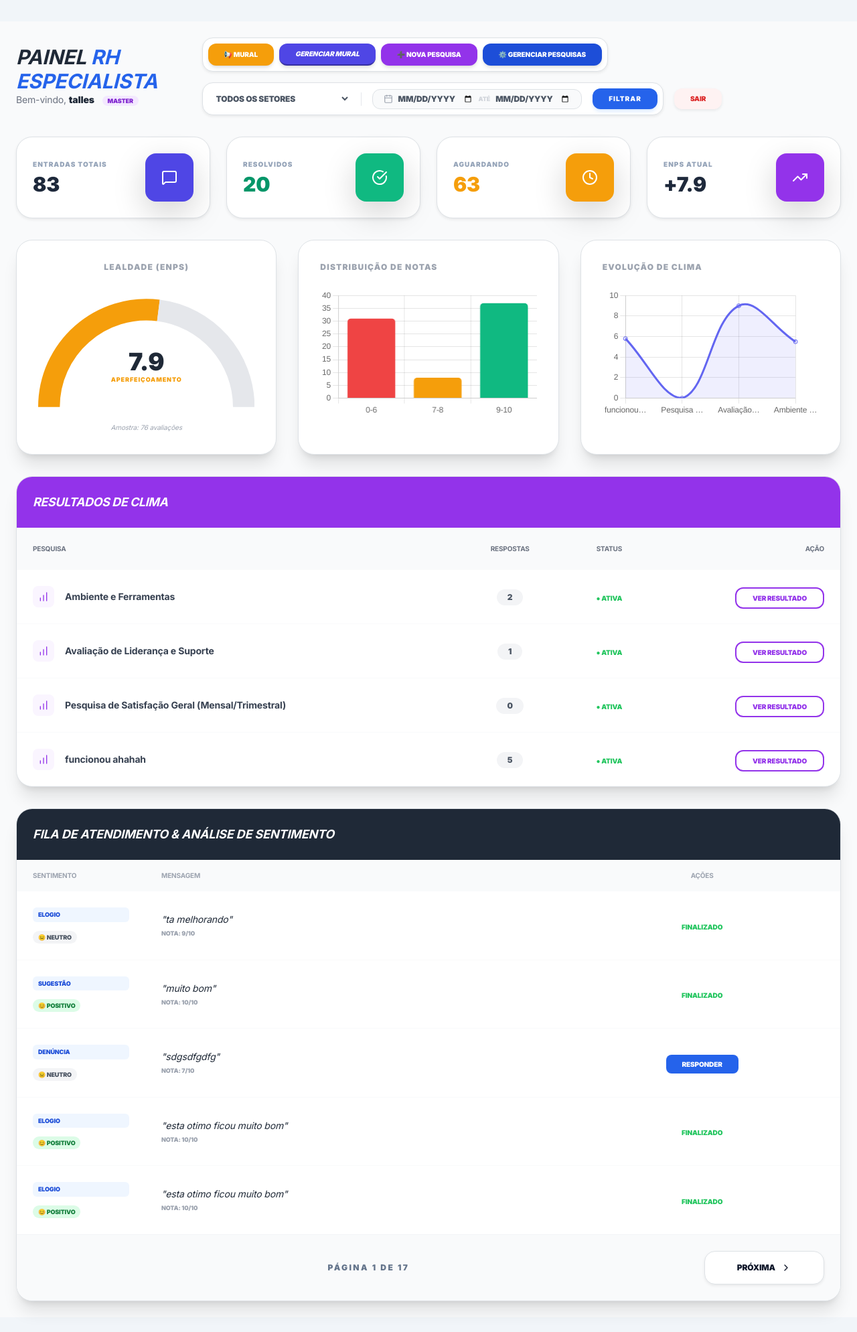
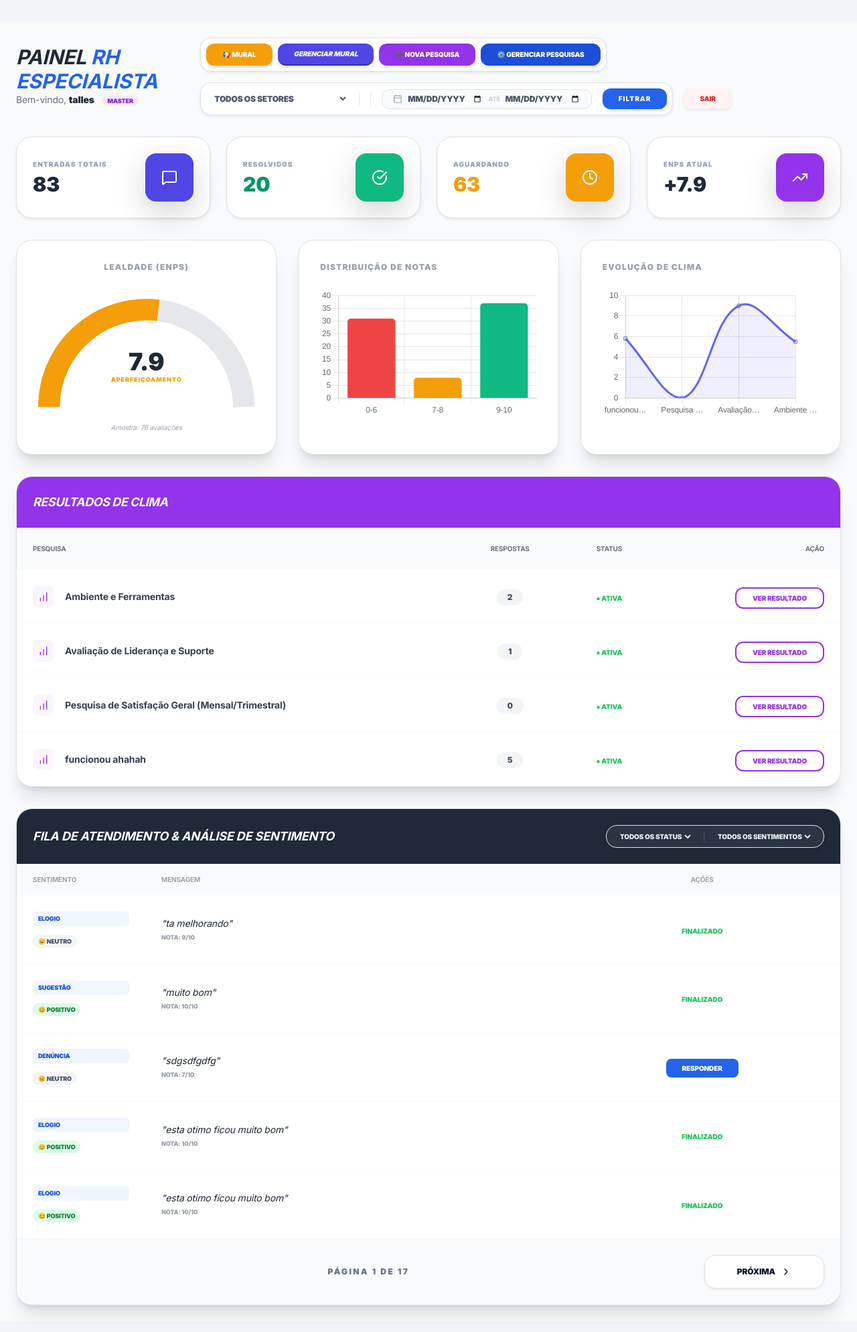
Before and after one commit to Tauan2710/Feed_box, a Django app: page /dashboard/ in a window 1280 px wide. Shown: the part 65-2054 px from the top of the page at 67% size. Run offline with Django 5.2, Linux system fonts and the light colour scheme; a user stored in the database is signed in; data comes from the database, SQL or seed files in the repository; parts of the project's set-up code (start-up, migrations or seed data) failed here and were passed over; some libraries are stand-ins or nearby versions.

Commit message:
Att Caminhos

```diff
--- a/feedbacks/templates/feedbacks/_dashboard_feedback_section.html
+++ b/feedbacks/templates/feedbacks/_dashboard_feedback_section.html
@@ -1,6 +1,28 @@
 <div class="bg-white rounded-3xl shadow-xl border border-gray-100 overflow-hidden">
-    <div class="bg-gray-800 p-6 flex justify-between items-center">
+    <div class="bg-gray-800 p-6 flex flex-col md:flex-row justify-between items-center gap-4">
         <h3 class="text-lg font-bold text-white italic uppercase">Fila de Atendimento & Análise de Sentimento</h3>
+        <form method="GET" action="{% url 'dashboard' %}" class="flex flex-wrap items-center gap-3 bg-gray-700/50 p-2 rounded-2xl shadow-sm border border-gray-600">
+            {% if request.GET.setor %}<input type="hidden" name="setor" value="{{ request.GET.setor }}">{% endif %}
+            {% if request.GET.data_inicio %}<input type="hidden" name="data_inicio" value="{{ request.GET.data_inicio }}">{% endif %}
+            {% if request.GET.data_fim %}<input type="hidden" name="data_fim" value="{{ request.GET.data_fim }}">{% endif %}
+
+            <div class="flex items-center pl-2">
+                <select name="status" onchange="this.form.submit()" class="text-[10px] font-black border-none focus:ring-0 bg-transparent uppercase text-gray-200 outline-none cursor-pointer">
+                    <option value="" class="text-gray-800">Todos os Status</option>
+                    <option value="pendentes" class="text-gray-800" {% if request.GET.status == 'pendentes' %}selected{% endif %}>A Responder</option>
+                    <option value="respondidos" class="text-gray-800" {% if request.GET.status == 'respondidos' %}selected{% endif %}>Respondidos</option>
+                </select>
+            </div>
+            <div class="h-4 w-px bg-gray-600"></div>
+            <div class="flex items-center pr-2">
+                <select name="sentimento" onchange="this.form.submit()" class="text-[10px] font-black border-none focus:ring-0 bg-transparent uppercase text-gray-200 outline-none cursor-pointer">
+                    <option value="" class="text-gray-800">Todos os Sentimentos</option>
+                    <option value="Positivo" class="text-gray-800" {% if request.GET.sentimento == 'Positivo' %}selected{% endif %}>Positivo</option>
+                    <option value="Neutro" class="text-gray-800" {% if request.GET.sentimento == 'Neutro' %}selected{% endif %}>Neutro</option>
+                    <option value="Negativo" class="text-gray-800" {% if request.GET.sentimento == 'Negativo' %}selected{% endif %}>Crítico</option>
+                </select>
+            </div>
+        </form>
     </div>
     <div class="overflow-x-auto">
         <table class="w-full text-left">
@@ -48,7 +70,7 @@
     <div class="p-6 border-t border-gray-100 bg-gray-50 flex flex-col md:flex-row items-center justify-between gap-4">
         <div class="flex items-center gap-3">
             {% if feedbacks.has_previous %}
-                <a href="?{% if request.GET.setor %}setor={{ request.GET.setor }}&{% endif %}{% if request.GET.data_inicio %}data_inicio={{ request.GET.data_inicio }}&{% endif %}{% if request.GET.data_fim %}data_fim={{ request.GET.data_fim }}&{% endif %}page={{ feedbacks.previous_page_number }}" class="dashboard-ajax-pagination flex items-center gap-2 bg-white text-slate-900 border border-slate-200 px-5 py-3 rounded-2xl font-black text-xs uppercase hover:bg-slate-50 transition-all shadow-sm">
+                <a href="?{% if request.GET.setor %}setor={{ request.GET.setor }}&{% endif %}{% if request.GET.status %}status={{ request.GET.status }}&{% endif %}{% if request.GET.sentimento %}sentimento={{ request.GET.sentimento }}&{% endif %}{% if request.GET.data_inicio %}data_inicio={{ request.GET.data_inicio }}&{% endif %}{% if request.GET.data_fim %}data_fim={{ request.GET.data_fim }}&{% endif %}page={{ feedbacks.previous_page_number }}" class="dashboard-ajax-pagination flex items-center gap-2 bg-white text-slate-900 border border-slate-200 px-5 py-3 rounded-2xl font-black text-xs uppercase hover:bg-slate-50 transition-all shadow-sm">
                     <i data-lucide="chevron-left" class="w-4 h-4"></i> Anterior
                 </a>
             {% endif %}
@@ -58,7 +80,7 @@
         </div>
         <div class="flex items-center gap-3">
             {% if feedbacks.has_next %}
-                <a href="?{% if request.GET.setor %}setor={{ request.GET.setor }}&{% endif %}{% if request.GET.data_inicio %}data_inicio={{ request.GET.data_inicio }}&{% endif %}{% if request.GET.data_fim %}data_fim={{ request.GET.data_fim }}&{% endif %}page={{ feedbacks.next_page_number }}" class="dashboard-ajax-pagination flex items-center gap-2 bg-white text-slate-900 border border-slate-200 px-5 py-3 rounded-2xl font-black text-xs uppercase hover:bg-slate-50 transition-all shadow-sm">
+                <a href="?{% if request.GET.setor %}setor={{ request.GET.setor }}&{% endif %}{% if request.GET.status %}status={{ request.GET.status }}&{% endif %}{% if request.GET.sentimento %}sentimento={{ request.GET.sentimento }}&{% endif %}{% if request.GET.data_inicio %}data_inicio={{ request.GET.data_inicio }}&{% endif %}{% if request.GET.data_fim %}data_fim={{ request.GET.data_fim }}&{% endif %}page={{ feedbacks.next_page_number }}" class="dashboard-ajax-pagination flex items-center gap-2 bg-white text-slate-900 border border-slate-200 px-5 py-3 rounded-2xl font-black text-xs uppercase hover:bg-slate-50 transition-all shadow-sm">
                     Próxima <i data-lucide="chevron-right" class="w-4 h-4"></i>
                 </a>
             {% endif %}
--- a/feedbacks/templates/feedbacks/dashboard.html
+++ b/feedbacks/templates/feedbacks/dashboard.html
@@ -6,6 +6,7 @@
 <script src="https://cdn.jsdelivr.net/npm/chart.js"></script>
 <link rel="stylesheet" href="https://cdnjs.cloudflare.com/ajax/libs/animate.css/4.1.1/animate.min.css"/>
 <script src="https://unpkg.com/lucide@latest"></script>
+<script src="https://cdn.jsdelivr.net/npm/sweetalert2@11"></script>
 
 <div class="max-w-7xl mx-auto p-6 space-y-8 animate__animated animate__fadeIn bg-gray-50 min-h-screen">
 
@@ -45,6 +46,11 @@
 
                 <div class="h-5 w-px bg-gray-200 hidden md:block"></div>
 
+                <div class="h-5 w-px bg-gray-200 hidden md:block"></div>
+
+                {% if request.GET.status %}<input type="hidden" name="status" value="{{ request.GET.status }}">{% endif %}
+                {% if request.GET.sentimento %}<input type="hidden" name="sentimento" value="{{ request.GET.sentimento }}">{% endif %}
+
                 <!-- Período de Datas Unificado -->
                 <div class="flex items-center gap-2 bg-gray-50 border border-gray-100 rounded-xl px-3 py-1.5 hover:border-gray-200 transition-colors">
                     <i data-lucide="calendar" class="w-3.5 h-3.5 text-gray-400"></i>
@@ -54,16 +60,17 @@
                 </div>
 
                 <button type="submit" class="bg-blue-600 text-white px-4 py-2 rounded-xl text-[10px] font-black hover:bg-blue-700 transition shadow-md shadow-blue-100 uppercase tracking-widest">Filtrar</button>
-                {% if request.GET.setor or request.GET.data_inicio or request.GET.data_fim %}
+                {% if request.GET.setor or request.GET.data_inicio or request.GET.data_fim or request.GET.status or request.GET.sentimento %}
                     <a href="?" class="bg-gray-100 text-gray-600 px-4 py-2 rounded-xl text-[10px] font-black hover:bg-gray-200 transition uppercase tracking-widest">Limpar</a>
                 {% endif %}
             </form>
 
 
-            <form action="{% url 'logout' %}" method="POST">
+            <form id="logout-form" action="{% url 'logout' %}" method="POST">
                 {% csrf_token %}
-                <button type="submit" class="bg-red-50 text-red-600 px-4 py-2 rounded-xl text-[10px] font-black hover:bg-red-100 transition flex items-center gap-2 shadow-sm uppercase">SAIR</button>
+                <button type="button" onclick="confirmarSaida(event)" class="bg-red-50 text-red-600 px-4 py-2 rounded-xl text-[10px] font-black hover:bg-red-100 transition flex items-center gap-2 shadow-sm uppercase">SAIR</button>
             </form>
+
         </div>
     </div>
 
@@ -291,6 +298,31 @@
         });
     }
 
+    function confirmarSaida(event) {
+        event.preventDefault();
+        Swal.fire({
+            title: 'Deseja realmente sair?',
+            text: "Você precisará fazer login novamente para acessar o painel.",
+            icon: 'warning',
+            showCancelButton: true,
+            confirmButtonColor: '#2563eb', // Azul correspondente ao botão Filtrar
+            cancelButtonColor: '#ef4444',  // Vermelho
+            confirmButtonText: 'Sim, Sair',
+            cancelButtonText: 'Cancelar',
+            customClass: {
+                popup: 'rounded-[1.5rem]',
+                confirmButton: 'bg-blue-600 text-white font-black px-4 py-2 rounded-xl text-[10px] uppercase tracking-widest outline-none border-none ml-2',
+                cancelButton: 'bg-red-500 text-white font-black px-4 py-2 rounded-xl text-[10px] uppercase tracking-widest outline-none border-none'
+            },
+            buttonsStyling: false
+        }).then((result) => {
+            if (result.isConfirmed) {
+                document.getElementById('logout-form').submit();
+            }
+        });
+    }
+
     initDashboardAjaxPagination();
 </script>
+
 {% endblock %}
--- a/feedbacks/utils.py
+++ b/feedbacks/utils.py
@@ -19,7 +19,8 @@ def analisar_sentimento_ia(texto):
     except:
         pass
 
-    # Léxico de apoio técnico para o projeto Feedbox
+    # (Léxico de apoio técnico para o projeto Feedbox)
+    # (aqui foi colocado para ajudar a IA a entender melhor o nosso contexto)
     palavras_positivas = ['bom', 'boa', 'ótimo', 'otimo', 'excelente', 'parabéns', 'parabens', 'gosto', 'gostei', 'feliz', 'obrigado', 'ajudou', 'eficiente', 'sucesso']
     palavras_negativas = ['ruim', 'péssimo', 'pessimo', 'horrível', 'horrivel', 'difícil', 'dificil', 'problema', 'erro', 'falha', 'atraso', 'absurdo', 'errado', 'pior', 'calor', 'quebrado']
 
--- a/feedbacks/views.py
+++ b/feedbacks/views.py
@@ -97,8 +97,20 @@ def dashboard(request):
     if data_fim:
         feedbacks_base = feedbacks_base.filter(data_criacao__date__lte=data_fim)
 
+    feedbacks_lista = feedbacks_base.all()
+
+    status_filtro = request.GET.get('status')
+    if status_filtro == 'respondidos':
+        feedbacks_lista = feedbacks_lista.filter(resposta__isnull=False)
+    elif status_filtro == 'pendentes':
+        feedbacks_lista = feedbacks_lista.filter(resposta__isnull=True)
+
+    sentimento_filtro = request.GET.get('sentimento')
+    if sentimento_filtro:
+        feedbacks_lista = feedbacks_lista.filter(sentimento=sentimento_filtro)
+
     # --- LÓGICA DE PAGINAÇÃO ---
-    feedbacks_ordenados = feedbacks_base.select_related('setor').order_by('-data_criacao')
+    feedbacks_ordenados = feedbacks_lista.select_related('setor').order_by('-data_criacao')
     paginator = Paginator(feedbacks_ordenados, 5) # 5 feedbacks por página
     page_number = request.GET.get('page')
     feedbacks_paginados = paginator.get_page(page_number)
@@ -118,13 +130,13 @@ def dashboard(request):
     sentimento_labels = ['Positivo', 'Neutro', 'Negativo']
     sentimento_valores = [mapa_sentimentos['Positivo'], mapa_sentimentos['Neutro'], mapa_sentimentos['Negativo']]
 
-    # Gráfico de Categorias
+
     categorias_stats = feedbacks_base.values('categoria').annotate(total=Count('id'))
     mapa_nomes = {'SUGE': 'Sugestão', 'ELOG': 'Elogio', 'CRIT': 'Crítica', 'DENU': 'Denúncia'}
     categoria_labels = [mapa_nomes.get(c['categoria'], c['categoria']) for c in categorias_stats]
     categoria_valores = [c['total'] for c in categorias_stats]
 
-    # Cálculo eNPS
+    # Cálculo eNPS ( É MEIO COMPLICADO DE ENTENDER KKKK)
     enps_score = 0
     total_enps = 0
     detratores_count = 0
--- a/templates/dashboard.html
+++ b/templates/dashboard.html
@@ -131,7 +131,7 @@
 
 <header>
     <h1>Dashboard Operacional</h1>
-    <form method="post" action="{% url 'logout' %}">
+    <form method="post" action="{% url 'logout' %}" onsubmit="return confirm('Deseja realmente sair?');">
         {% csrf_token %}
         <button type="submit" class="btn-logout">Sair</button>
     </form>
```
Also changed, not shown: templates/login.html (+9 -1 lines).
